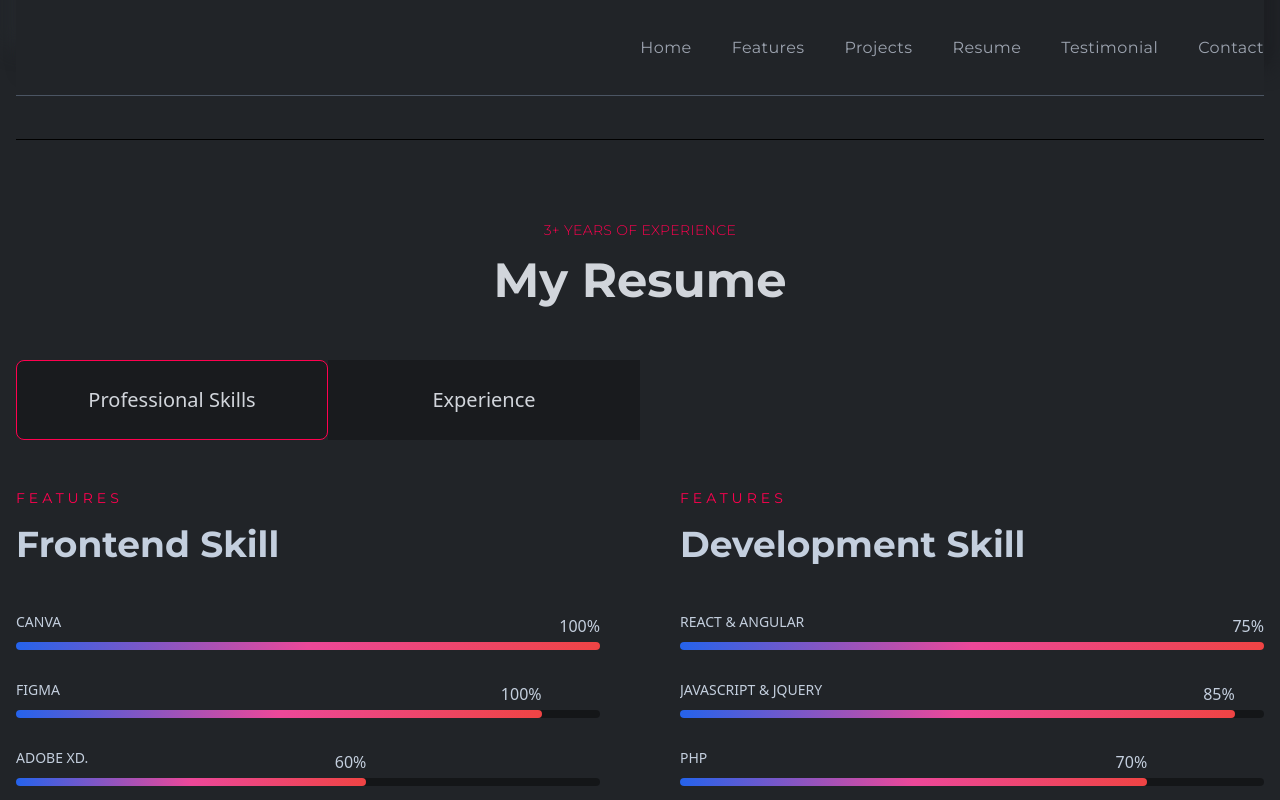
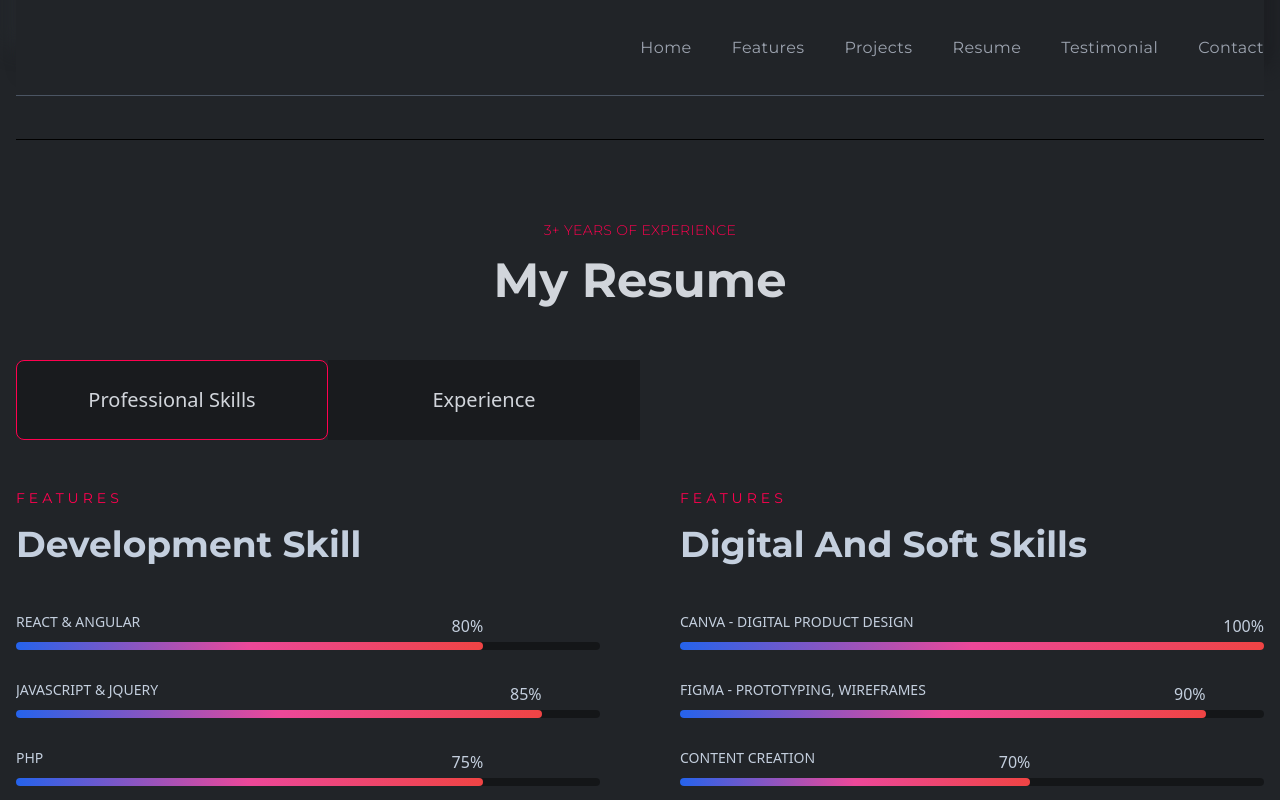
Before and after one commit to chamanoS/react-app-portfolio, a React (Create React App) app: page / in a window 1280 px wide. Both pictures are taken after a click on the item "Professional Skills". Shown: the part 3219-4019 px from the top of the page. Built offline with nearby package versions, Linux system fonts and the light colour scheme.

Commit message:
updating resume

```diff
--- a/src/components/resume/Resume.js
+++ b/src/components/resume/Resume.js
@@ -12,8 +12,8 @@ const Resume = () => {
       <div className="flex justify-center items-center text-center">
         <Title title="3+ YEARS OF EXPERIENCE" des="My Resume" />
       </div>
-      <div>
-        <ul className="w-full grid grid-cols-1 md:grid-cols-2 xl:grid-cols-4">
+      <div className="flex justify-center items-center text-center">
+        <ul className="w-full grid grid-cols-1 md:grid-cols-2 xl:grid-cols-4 center:flex justify-center items-center">
           <li
             onClick={() =>
               setSkillData(true) &
--- a/src/components/resume/Skills.js
+++ b/src/components/resume/Skills.js
@@ -13,82 +13,6 @@ const Skills = () => {
           <p className="text-sm text-designColor tracking-[4px] uppercase">
             Features
           </p>
-          <h2 className="text-3xl md:text-4xl font-bold">Frontend Skill</h2>
-        </div>
-        <div className='className="mt-14 w-full flex flex-col gap-6'>
-          <div className="overflow-x-hidden">
-            <p className="text-sm uppercase font-medium">Canva</p>
-            <span className="w-full h-2 bgOpacity rounded-md inline-flex mt-2">
-              <motion.span
-                initial={{ x: "-100%", opacity: 0 }}
-                animate={{ x: 0, opacity: 1 }}
-                transition={{ duration: 0.5, delay: 0.5 }}
-                className="w-full h-full bg-gradient-to-r from-blue-600 via-pink-500 to-red-500 rounded-md relative"
-              >
-                <span className="absolute -top-7 right-0">100%</span>
-              </motion.span>
-            </span>
-          </div>
-          <div className="overflow-x-hidden">
-            <p className="text-sm uppercase font-medium">Figma</p>
-            <span className="w-full h-2 bgOpacity rounded-md inline-flex mt-2">
-              <motion.span
-                initial={{ x: "-100%", opacity: 0 }}
-                animate={{ x: 0, opacity: 1 }}
-                transition={{ duration: 0.5, delay: 0.5 }}
-                className="w-[90%] h-full bg-gradient-to-r from-blue-600 via-pink-500 to-red-500 rounded-md relative"
-              >
-                <span className="absolute -top-7 right-0">100%</span>
-              </motion.span>
-            </span>
-          </div>
-          <div className="overflow-x-hidden">
-            <p className="text-sm uppercase font-medium">Adobe XD.</p>
-            <span className="w-full h-2 bgOpacity rounded-md inline-flex mt-2">
-              <motion.span
-                initial={{ x: "-100%", opacity: 0 }}
-                animate={{ x: 0, opacity: 1 }}
-                transition={{ duration: 0.5, delay: 0.5 }}
-                className="w-[60%] h-full bg-gradient-to-r from-blue-600 via-pink-500 to-red-500 rounded-md relative"
-              >
-                <span className="absolute -top-7 right-0">60%</span>
-              </motion.span>
-            </span>
-          </div>
-          <div className="overflow-x-hidden">
-            <p className="text-sm uppercase font-medium">HTML& CSS</p>
-            <span className="w-full h-2 bgOpacity rounded-md inline-flex mt-2">
-              <motion.span
-                initial={{ x: "-100%", opacity: 0 }}
-                animate={{ x: 0, opacity: 1 }}
-                transition={{ duration: 0.5, delay: 0.5 }}
-                className="w-[70%] h-full bg-gradient-to-r from-blue-600 via-pink-500 to-red-500 rounded-md relative"
-              >
-                <span className="absolute -top-7 right-0">100%</span>
-              </motion.span>
-            </span>
-          </div>
-          <div className="overflow-x-hidden">
-            <p className="text-sm uppercase font-medium">Design</p>
-            <span className="w-full h-2 bgOpacity rounded-md inline-flex mt-2">
-              <motion.span
-                initial={{ x: "-100%", opacity: 0 }}
-                animate={{ x: 0, opacity: 1 }}
-                transition={{ duration: 0.5, delay: 0.5 }}
-                className="w-[95%] h-full bg-gradient-to-r from-blue-600 via-pink-500 to-red-500 rounded-md relative"
-              >
-                <span className="absolute -top-7 right-0">95%</span>
-              </motion.span>
-            </span>
-          </div>
-        </div>
-      </div>
-
-      <div className="w-full lgl:w-1/2">
-        <div className="py-12 font-titleFont flex flex-col gap-4">
-          <p className="text-sm text-designColor tracking-[4px] uppercase">
-            Features
-          </p>
           <h2 className="text-3xl md:text-4xl font-bold">Development Skill</h2>
         </div>
         <div className="flex flex-col gap-6">
@@ -99,9 +23,9 @@ const Skills = () => {
                 initial={{ x: "-100%", opacity: 0 }}
                 animate={{ x: 0, opacity: 1 }}
                 transition={{ duration: 0.5, delay: 0.5 }}
-                className="w-full h-full bg-gradient-to-r from-blue-600 via-pink-500 to-red-500 rounded-md relative"
+                className="w-[80%] h-full bg-gradient-to-r from-blue-600 via-pink-500 to-red-500 rounded-md relative"
               >
-                <span className="absolute -top-7 right-0">75%</span>
+                <span className="absolute -top-7 right-0">80%</span>
               </motion.span>
             </span>
           </div>
@@ -112,7 +36,7 @@ const Skills = () => {
               initial={{ x: "-100%", opacity: 0 }}
               animate={{ x: 0, opacity: 1 }}
               transition={{ duration: 0.5, delay: 0.5 }}
-                className="w-[95%] h-full bg-gradient-to-r from-blue-600 via-pink-500 to-red-500 rounded-md relative"
+              className="w-[90%] h-full bg-gradient-to-r from-blue-600 via-pink-500 to-red-500 rounded-md relative"
             >
                 <span className="absolute -top-7 right-0">85%</span>
               </motion.span>
@@ -127,7 +51,7 @@ const Skills = () => {
                 transition={{ duration: 0.5, delay: 0.5 }}
                 className="w-[80%] h-full bg-gradient-to-r from-blue-600 via-pink-500 to-red-500 rounded-md relative"
               >
-                <span className="absolute -top-7 right-0">70%</span>
+                <span className="absolute -top-7 right-0">75%</span>
               </motion.span>
             </span>
           </div>
@@ -145,7 +69,44 @@ const Skills = () => {
             </span>
           </div>
           <div className="overflow-x-hidden">
-            <p className="text-sm uppercase font-medium">MySQL & MongoDB</p>
+            <p className="text-sm uppercase font-medium">SQL, MySQL & MongoDB</p>
+            <span className="w-full h-2 bgOpacity rounded-md inline-flex mt-2">
+            <motion.span
+                initial={{ x: "-100%", opacity: 0 }}
+                animate={{ x: 0, opacity: 1 }}
+                transition={{ duration: 0.5, delay: 0.5 }}
+                className="w-[95%] h-full bg-gradient-to-r from-blue-600 via-pink-500 to-red-500 rounded-md relative"
+              >
+                <span className="absolute -top-7 right-0">90%</span>
+              </motion.span>
+            </span>
+          </div>
+        </div>
+      </div>
+
+      <div className="w-full lgl:w-1/2">
+        <div className="py-12 font-titleFont flex flex-col gap-4">
+          <p className="text-sm text-designColor tracking-[4px] uppercase">
+            Features
+          </p>
+          <h2 className="text-3xl md:text-4xl font-bold">Digital And Soft Skills</h2>
+        </div>
+        <div className='className="mt-14 w-full flex flex-col gap-6'>
+          <div className="overflow-x-hidden">
+            <p className="text-sm uppercase font-medium">Canva - Digital Product design</p>
+            <span className="w-full h-2 bgOpacity rounded-md inline-flex mt-2">
+              <motion.span
+                initial={{ x: "-100%", opacity: 0 }}
+                animate={{ x: 0, opacity: 1 }}
+                transition={{ duration: 0.5, delay: 0.5 }}
+                className="w-full h-full bg-gradient-to-r from-blue-600 via-pink-500 to-red-500 rounded-md relative"
+              >
+                <span className="absolute -top-7 right-0">100%</span>
+              </motion.span>
+            </span>
+          </div>
+          <div className="overflow-x-hidden">
+            <p className="text-sm uppercase font-medium">Figma - Prototyping, Wireframes</p>
             <span className="w-full h-2 bgOpacity rounded-md inline-flex mt-2">
               <motion.span
                 initial={{ x: "-100%", opacity: 0 }}
@@ -153,12 +114,53 @@ const Skills = () => {
                 transition={{ duration: 0.5, delay: 0.5 }}
                 className="w-[90%] h-full bg-gradient-to-r from-blue-600 via-pink-500 to-red-500 rounded-md relative"
               >
-                <span className="absolute -top-7 right-0">85%</span>
+                <span className="absolute -top-7 right-0">90%</span>
+              </motion.span>
+            </span>
+          </div>
+          <div className="overflow-x-hidden">
+            <p className="text-sm uppercase font-medium">Content Creation</p>
+            <span className="w-full h-2 bgOpacity rounded-md inline-flex mt-2">
+              <motion.span
+                initial={{ x: "-100%", opacity: 0 }}
+                animate={{ x: 0, opacity: 1 }}
+                transition={{ duration: 0.5, delay: 0.5 }}
+                className="w-[60%] h-full bg-gradient-to-r from-blue-600 via-pink-500 to-red-500 rounded-md relative"
+              >
+                <span className="absolute -top-7 right-0">70%</span>
+              </motion.span>
+            </span>
+          </div>
+          <div className="overflow-x-hidden">
+            <p className="text-sm uppercase font-medium">HTML & CSS, Bootstrap, MaterialUI</p>
+            <span className="w-full h-2 bgOpacity rounded-md inline-flex mt-2">
+            <motion.span
+                initial={{ x: "-100%", opacity: 0 }}
+                animate={{ x: 0, opacity: 1 }}
+                transition={{ duration: 0.5, delay: 0.5 }}
+                className="w-full h-full bg-gradient-to-r from-blue-600 via-pink-500 to-red-500 rounded-md relative"
+              >
+                <span className="absolute -top-7 right-0">100%</span>
+              </motion.span>
+            </span>
+          </div>
+          <div className="overflow-x-hidden">
+            <p className="text-sm uppercase font-medium">PDF Creation And Design</p>
+            <span className="w-full h-2 bgOpacity rounded-md inline-flex mt-2">
+              <motion.span
+                initial={{ x: "-100%", opacity: 0 }}
+                animate={{ x: 0, opacity: 1 }}
+                transition={{ duration: 0.5, delay: 0.5 }}
+                className="w-[95%] h-full bg-gradient-to-r from-blue-600 via-pink-500 to-red-500 rounded-md relative"
+              >
+                <span className="absolute -top-7 right-0">95%</span>
               </motion.span>
             </span>
           </div>
         </div>
       </div>
+
+
     </motion.div>
   );
 }
```
Also changed, not shown: src/components/resume/Experience.js (+13 -13 lines). Lines whose indentation alone changed are shown as unchanged.
